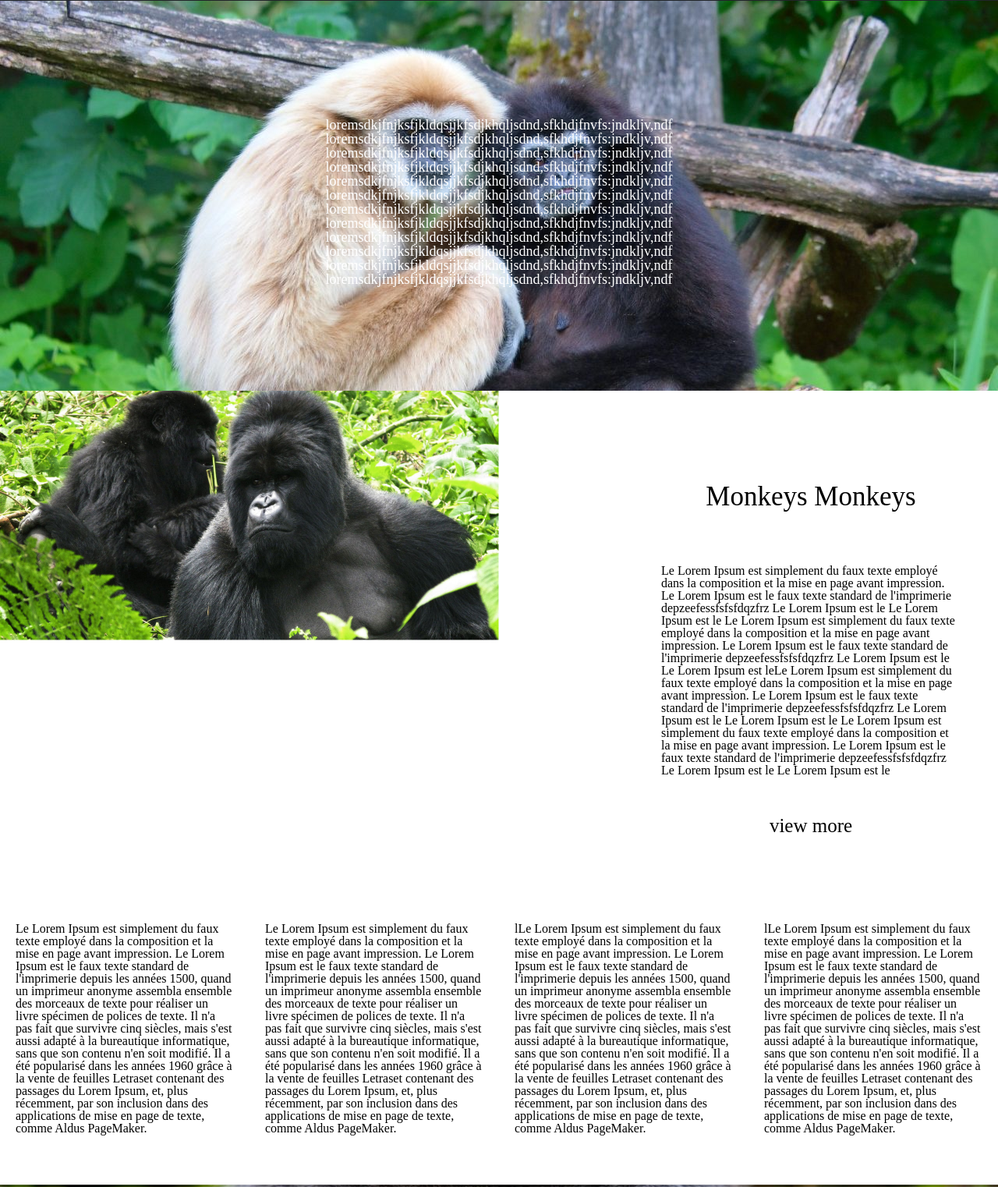
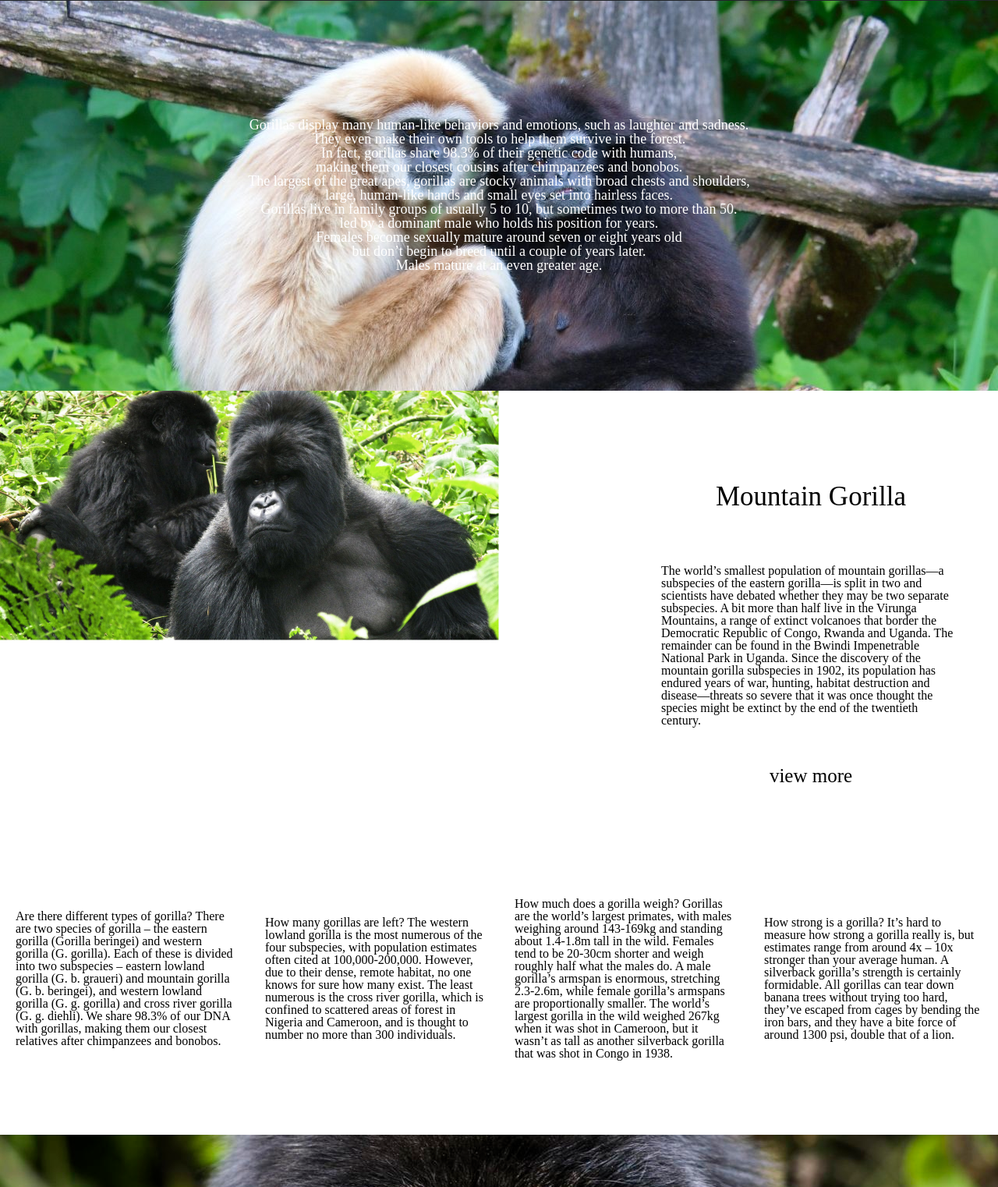
Before and after one commit to moeabltd/courscss, a plain HTML site: page gorilla.html in a window 1280 px wide. Shown: the part 59-1581 px from the top of the page at 78% size. Drawn offline with Linux system fonts and the light colour scheme; a web font is replaced by a local one.

Commit message:
update files

```diff
--- a/gorilla.html
+++ b/gorilla.html
@@ -23,52 +23,49 @@
 <div class="hero">
      <div class="contain">
        <p class="para">
-         loremsdkjfnjksfjkldqsjjkfsdjkhqljsdnd,sfkhdjfnvfs:jndkljv,ndf
+         Gorillas display many human-like behaviors and emotions, such as laughter and sadness.
        </p>
 
        <p class="para">
-         loremsdkjfnjksfjkldqsjjkfsdjkhqljsdnd,sfkhdjfnvfs:jndkljv,ndf
+         They even make their own tools to help them survive in the forest.
        </p>
 
        <p class="para">
-         loremsdkjfnjksfjkldqsjjkfsdjkhqljsdnd,sfkhdjfnvfs:jndkljv,ndf
+         In fact, gorillas share 98.3% of their genetic code with humans,
        </p>
 
        <p class="para">
-         loremsdkjfnjksfjkldqsjjkfsdjkhqljsdnd,sfkhdjfnvfs:jndkljv,ndf
+         making them our closest cousins after chimpanzees and bonobos.
        </p>
 
        <p class="para">
-         loremsdkjfnjksfjkldqsjjkfsdjkhqljsdnd,sfkhdjfnvfs:jndkljv,ndf
+         The largest of the great apes, gorillas are stocky animals with broad chests and shoulders,
        </p>
 
        <p class="para">
-         loremsdkjfnjksfjkldqsjjkfsdjkhqljsdnd,sfkhdjfnvfs:jndkljv,ndf
+         large, human-like hands and small eyes set into hairless faces.
        </p>
 
        <p class="para">
-         loremsdkjfnjksfjkldqsjjkfsdjkhqljsdnd,sfkhdjfnvfs:jndkljv,ndf
+         Gorillas live in family groups of usually 5 to 10, but sometimes two to more than 50.
        </p>
 
        <p class="para">
-         loremsdkjfnjksfjkldqsjjkfsdjkhqljsdnd,sfkhdjfnvfs:jndkljv,ndf
+         led by a dominant male who holds his position for years.
        </p>
 
        <p class="para">
-         loremsdkjfnjksfjkldqsjjkfsdjkhqljsdnd,sfkhdjfnvfs:jndkljv,ndf
+         Females become sexually mature around seven or eight years old
        </p>
 
        <p class="para">
-         loremsdkjfnjksfjkldqsjjkfsdjkhqljsdnd,sfkhdjfnvfs:jndkljv,ndf
+         but don’t begin to breed until a couple of years later.
        </p>
 
        <p class="para">
-         loremsdkjfnjksfjkldqsjjkfsdjkhqljsdnd,sfkhdjfnvfs:jndkljv,ndf
+         Males mature at an even greater age.
        </p>
 
-       <p class="para">
-         loremsdkjfnjksfjkldqsjjkfsdjkhqljsdnd,sfkhdjfnvfs:jndkljv,ndf
-       </p>
 
        </div>
      </div>
@@ -76,27 +73,28 @@
    <div class="middle-image">
      <div class="mid-img"><img class="size-img" src="images/lg/lg-gorilla05.jpg"></div>
        <div class="middle-container">
-         <h2 class="middle-title">Monkeys Monkeys</h2>
-           <p class="text-img">Le Lorem Ipsum est simplement du faux texte employé dans la composition et la mise en page avant impression. Le Lorem Ipsum est le faux texte standard de l'imprimerie depzeefessfsfsfdqzfrz Le Lorem Ipsum est le
-           Le Lorem Ipsum est le Le Lorem Ipsum est simplement du faux texte employé dans la composition et la mise en page avant impression. Le Lorem Ipsum est le faux texte standard de l'imprimerie depzeefessfsfsfdqzfrz Le Lorem Ipsum est le
-           Le Lorem Ipsum est leLe Lorem Ipsum est simplement du faux texte employé dans la composition et la mise en page avant impression. Le Lorem Ipsum est le faux texte standard de l'imprimerie depzeefessfsfsfdqzfrz Le Lorem Ipsum est le
-           Le Lorem Ipsum est le Le Lorem Ipsum est simplement du faux texte employé dans la composition et la mise en page avant impression. Le Lorem Ipsum est le faux texte standard de l'imprimerie depzeefessfsfsfdqzfrz Le Lorem Ipsum est le
-           Le Lorem Ipsum est le</p>
+         <h2 class="middle-title">Mountain Gorilla</h2>
+           <p class="text-img">The world’s smallest population of mountain gorillas—a subspecies of the eastern gorilla—is split in two and scientists have debated whether they may be two separate subspecies. A bit more than half live in the Virunga Mountains, a range of extinct volcanoes that border the Democratic Republic of Congo, Rwanda and Uganda. The remainder can be found in the Bwindi Impenetrable National Park in Uganda. Since the discovery of the mountain gorilla subspecies in 1902, its population has endured years of war, hunting, habitat destruction and disease—threats so severe that it was once thought the species might be extinct by the end of the twentieth century.</p>
            <a class="middle-lien" href="pagenodesi.html">view more</a>
        </div>
  </div>
 
 
    <div class="textlist center">
-   <p class="pg">Le Lorem Ipsum est simplement du faux texte employé dans la composition et la mise en page avant impression. Le Lorem Ipsum est le faux texte standard de l'imprimerie depuis les années 1500, quand un imprimeur anonyme assembla ensemble des morceaux de texte pour réaliser un livre spécimen de polices de texte. Il n'a pas fait que survivre cinq siècles, mais s'est aussi adapté à la bureautique informatique, sans que son contenu n'en soit modifié. Il a été popularisé dans les années 1960 grâce à la vente de feuilles Letraset contenant des passages du Lorem Ipsum, et, plus récemment, par son inclusion dans des applications de mise en page de texte, comme Aldus PageMaker.</p>
+   <p class="pg">Are there different types of gorilla?
+There are two species of gorilla – the eastern gorilla (Gorilla beringei) and western gorilla (G. gorilla). Each of these is divided into two subspecies – eastern lowland gorilla (G. b. graueri) and mountain gorilla (G. b. beringei), and western lowland gorilla (G. g. gorilla) and cross river gorilla (G. g. diehli).  We share 98.3% of our DNA with gorillas, making them our closest relatives after chimpanzees and bonobos.</p>
 
 
-   <p class="pg">Le Lorem Ipsum est simplement du faux texte employé dans la composition et la mise en page avant impression. Le Lorem Ipsum est le faux texte standard de l'imprimerie depuis les années 1500, quand un imprimeur anonyme assembla ensemble des morceaux de texte pour réaliser un livre spécimen de polices de texte. Il n'a pas fait que survivre cinq siècles, mais s'est aussi adapté à la bureautique informatique, sans que son contenu n'en soit modifié. Il a été popularisé dans les années 1960 grâce à la vente de feuilles Letraset contenant des passages du Lorem Ipsum, et, plus récemment, par son inclusion dans des applications de mise en page de texte, comme Aldus PageMaker.</p>
+   <p class="pg">How many gorillas are left?
+The western lowland gorilla is the most numerous of the four subspecies, with population estimates often cited at 100,000-200,000. However, due to their dense, remote habitat, no one knows for sure how many exist. The least numerous is the cross river gorilla, which is confined to scattered areas of forest in Nigeria and Cameroon, and is thought to number no more than 300 individuals.</p>
 
 
-   <p class="pg">lLe Lorem Ipsum est simplement du faux texte employé dans la composition et la mise en page avant impression. Le Lorem Ipsum est le faux texte standard de l'imprimerie depuis les années 1500, quand un imprimeur anonyme assembla ensemble des morceaux de texte pour réaliser un livre spécimen de polices de texte. Il n'a pas fait que survivre cinq siècles, mais s'est aussi adapté à la bureautique informatique, sans que son contenu n'en soit modifié. Il a été popularisé dans les années 1960 grâce à la vente de feuilles Letraset contenant des passages du Lorem Ipsum, et, plus récemment, par son inclusion dans des applications de mise en page de texte, comme Aldus PageMaker.</p>
+   <p class="pg">How much does a gorilla weigh?
+Gorillas are the world’s largest primates, with males weighing around 143-169kg and standing about 1.4-1.8m tall in the wild. Females tend to be 20-30cm shorter and weigh roughly half what the males do. A male gorilla’s armspan is enormous, stretching 2.3-2.6m, while female gorilla’s armspans are proportionally smaller.
+The world’s largest gorilla in the wild weighed 267kg when it was shot in Cameroon, but it wasn’t as tall as another silverback gorilla that was shot in Congo in 1938. </p>
 
-   <p class="pg">lLe Lorem Ipsum est simplement du faux texte employé dans la composition et la mise en page avant impression. Le Lorem Ipsum est le faux texte standard de l'imprimerie depuis les années 1500, quand un imprimeur anonyme assembla ensemble des morceaux de texte pour réaliser un livre spécimen de polices de texte. Il n'a pas fait que survivre cinq siècles, mais s'est aussi adapté à la bureautique informatique, sans que son contenu n'en soit modifié. Il a été popularisé dans les années 1960 grâce à la vente de feuilles Letraset contenant des passages du Lorem Ipsum, et, plus récemment, par son inclusion dans des applications de mise en page de texte, comme Aldus PageMaker.</p>
+   <p class="pg">How strong is a gorilla?
+It’s hard to measure how strong a gorilla really is, but estimates range from around 4x – 10x stronger than your average human. A silverback gorilla’s strength is certainly formidable. All gorillas can tear down banana trees without trying too hard, they’ve escaped from cages by bending the iron bars, and they have a bite force of around 1300 psi, double that of a lion.</p>
    </div>
 
    <div class="grande-img"><img class="grand-monkey" src="images/lg/lg-gorilla02.jpg"></div>
```
Also changed, not shown: index.html (+11 -10 lines).
